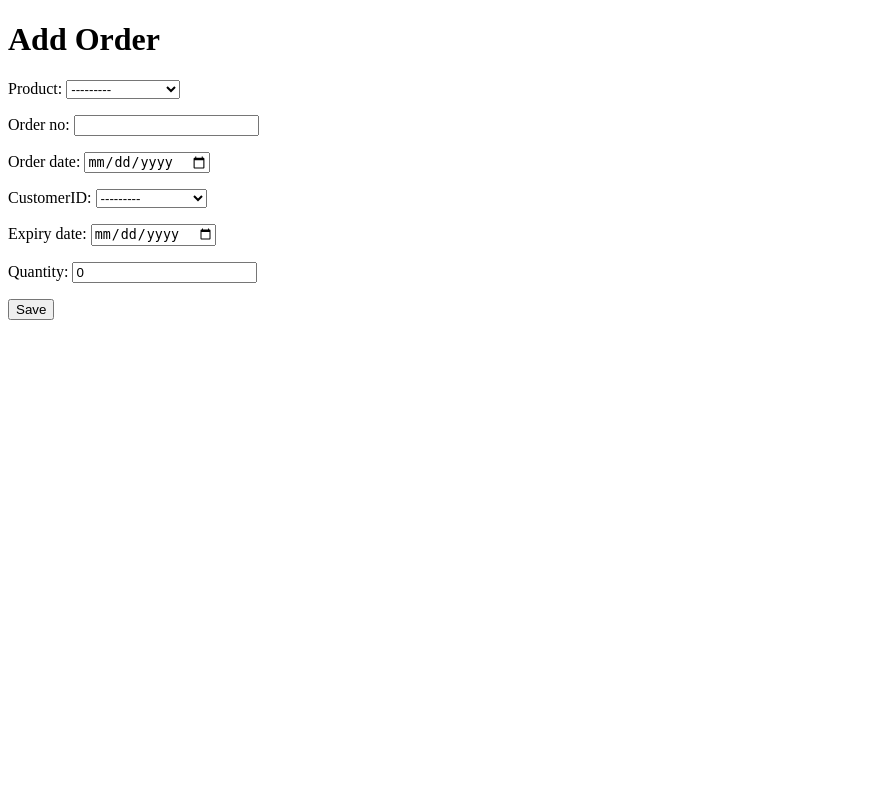
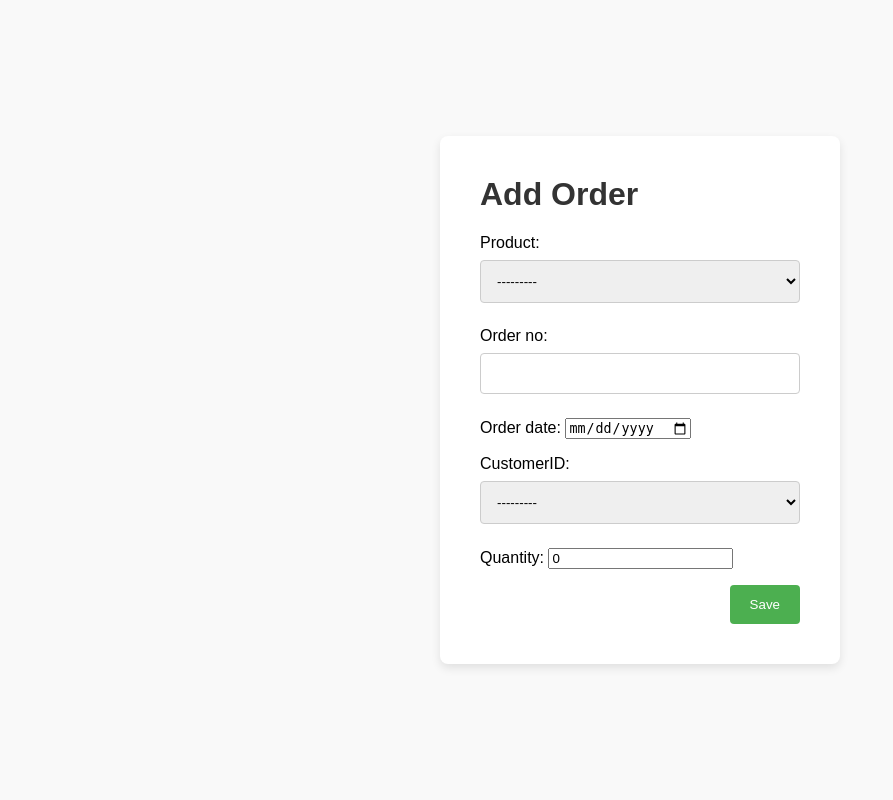
Before and after one commit to Dharikasri/product, a Django app: page /add/ in a window 1280 px wide. Shown: the whole page, without its empty margins (0-893 px from the left). Run offline with Django 4.2, Linux system fonts and the light colour scheme; data comes from the database, SQL or seed files in the repository; both versions use the stored data as it was before the commit.

Commit message:
order designed

```diff
--- a/Addorder/forms.py
+++ b/Addorder/forms.py
@@ -4,7 +4,7 @@
 class AddOrderForm(forms.ModelForm):
     class Meta:
         model = AddOrder
-        fields = ['product', 'order_no', 'order_date', 'CustomerID', 'expiry_date', 'quantity']
+        fields = ['product', 'order_no', 'order_date', 'CustomerID', 'quantity']
         widgets = {
             'order_date': forms.DateInput(attrs={'type': 'date'}),
             'expiry_date': forms.DateInput(attrs={'type': 'date'}),
--- a/Addorder/models.py
+++ b/Addorder/models.py
@@ -7,7 +7,6 @@
     order_no = models.CharField(max_length=100, unique=True)
     order_date = models.DateField()
     CustomerID = models.ForeignKey(Customer, on_delete=models.CASCADE)
-    expiry_date = models.DateField(null=True, blank=True)
     quantity = models.PositiveIntegerField(default=0)
 
     def __str__(self):
--- a/Addorder/serializers.py
+++ b/Addorder/serializers.py
@@ -4,4 +4,4 @@
 class AddOrderSerializer(serializers.ModelSerializer):
     class Meta:
         model = AddOrder
-        fields = ['id', 'product', 'order_no', 'order_date', 'CustomerID', 'expiry_date', 'quantity']
+        fields = ['id', 'product', 'order_no', 'order_date', 'CustomerID', 'quantity']
--- a/Addorder/templates/Addorder/add_order.html
+++ b/Addorder/templates/Addorder/add_order.html
@@ -1,29 +1,80 @@
 <!DOCTYPE html>
-<html>
+<html lang="en">
 <head>
+    <meta charset="UTF-8">
+    <meta name="viewport" content="width=device-width, initial-scale=1.0">
     <title>Add Order</title>
+    <style>
+        body {
+            font-family: Arial, sans-serif;
+            background-color: #f9f9f9;
+            margin: 0;
+            padding: 0;
+            display: flex;
+            justify-content: center;
+            align-items: center;
+            height: 100vh;
+        }
+
+        form {
+            background-color: #fff;
+            padding: 40px;
+            border-radius: 8px;
+            box-shadow: 0 4px 10px rgba(0, 0, 0, 0.1);
+            max-width: 400px;
+            width: 100%;
+            box-sizing: border-box;
+        }
+
+        h1 {
+            margin-top: 0;
+            color: #333;
+        }
+
+        input[type="text"], select {
+            width: 100%;
+            padding: 12px;
+            margin: 8px 0;
+            border: 1px solid #ccc;
+            border-radius: 4px;
+            box-sizing: border-box;
+        }
+
+        button[type="submit"] {
+            background-color: #4CAF50;
+            color: white;
+            padding: 12px 20px;
+            border: none;
+            border-radius: 4px;
+            cursor: pointer;
+            float: right;
+        }
+
+        button[type="submit"]:hover {
+            background-color: #45a049;
+        }
+
+        .error-msg {
+            color: red;
+            margin-top: 16px;
+        }
+
+        ul {
+            list-style: none;
+            padding: 0;
+        }
+
+        ul li {
+            margin-bottom: 8px;
+        }
+    </style>
 </head>
 <body>
-    <h1>Add Order</h1>
     <form method="post">
+        <h1>Add Order</h1>
         {% csrf_token %}
         {{ form.as_p }}
         <button type="submit">Save</button>
     </form>
-    {% if form.errors %}
-        <div style="color: red;">
-            <h3>Please correct the following errors:</h3>
-            <ul>
-                {% for field in form %}
-                    {% for error in field.errors %}
-                        <li>{{ error }}</li>
-                    {% endfor %}
-                {% endfor %}
-                {% for error in form.non_field_errors %}
-                    <li>{{ error }}</li>
-                {% endfor %}#
-            </ul>
-        </div>
-    {% endif %}
 </body>
 </html>
--- a/CustomerID/templates/Registration/dashboard.html
+++ b/CustomerID/templates/Registration/dashboard.html
@@ -93,6 +93,7 @@
         <h3>{{ product.name }}</h3>
         <p>{{ product.description }}</p>
         <p>Price: ${{ product.price }}</p>
+        <!-- Form for adding order -->
         <form method="post" action="{% url 'add_order' %}">
           {% csrf_token %}
           <input type="hidden" name="product_id" value="{{ product.id }}">
```
Also changed, not shown: CustomerID/views.py (+17 -8 lines), Addorder/migrations/0008_remove_addorder_expiry_date.py (added), db.sqlite3.
